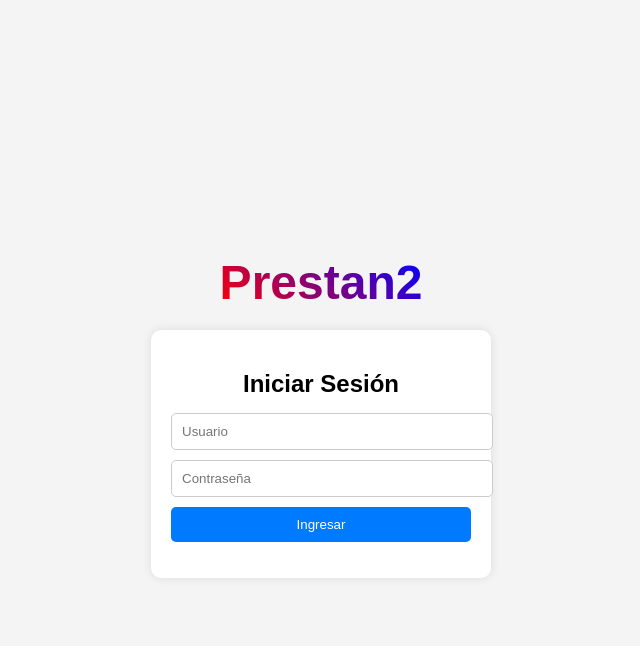
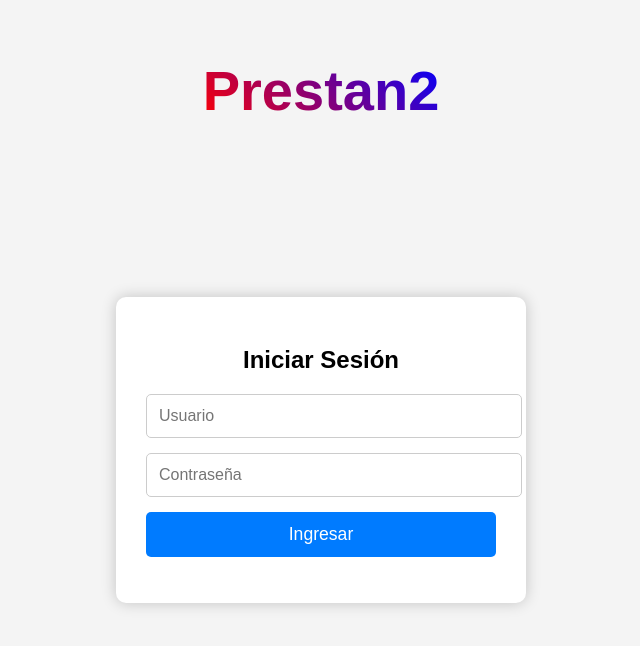
Before and after one commit to jeuryblackrain/Prestan2, a plain HTML site: page index.html in a window 1280 px wide. Shown: the whole page, without its empty margins (319-959 px from the left). Drawn offline with Linux system fonts and the light colour scheme.

Commit message:
Update styles.css

```diff
--- a/css/styles.css
+++ b/css/styles.css
@@ -7,47 +7,55 @@ body {
     height: 100vh;
     background-color: #f4f4f4;
     margin: 0;
+    padding-top: 50px;
 }
 
 .logo {
-    font-size: 3em;
+    font-size: 3.5em;
     font-weight: bold;
     background: linear-gradient(45deg, #ff0000, #0000ff);
     -webkit-background-clip: text;
     -webkit-text-fill-color: transparent;
-    margin-bottom: 20px;
+    margin-bottom: 50px;
+    position: absolute;
+    top: 20px;
+    left: 50%;
+    transform: translateX(-50%);
 }
 
 .login-container {
     background: white;
-    padding: 20px;
+    padding: 30px;
     border-radius: 10px;
-    box-shadow: 0 0 10px rgba(0, 0, 0, 0.1);
+    box-shadow: 0 0 15px rgba(0, 0, 0, 0.2);
     text-align: center;
-    width: 300px;
+    width: 350px;
 }
 
 h2 {
-    margin-bottom: 15px;
+    margin-bottom: 20px;
+    font-size: 1.5em;
 }
 
 input {
     display: block;
     width: 100%;
-    margin: 10px 0;
-    padding: 10px;
+    margin: 15px 0;
+    padding: 12px;
     border: 1px solid #ccc;
     border-radius: 5px;
+    font-size: 1em;
 }
 
 button {
     width: 100%;
-    padding: 10px;
+    padding: 12px;
     background: #007BFF;
     color: white;
     border: none;
     border-radius: 5px;
     cursor: pointer;
+    font-size: 1.1em;
 }
 
 button:hover {
```
